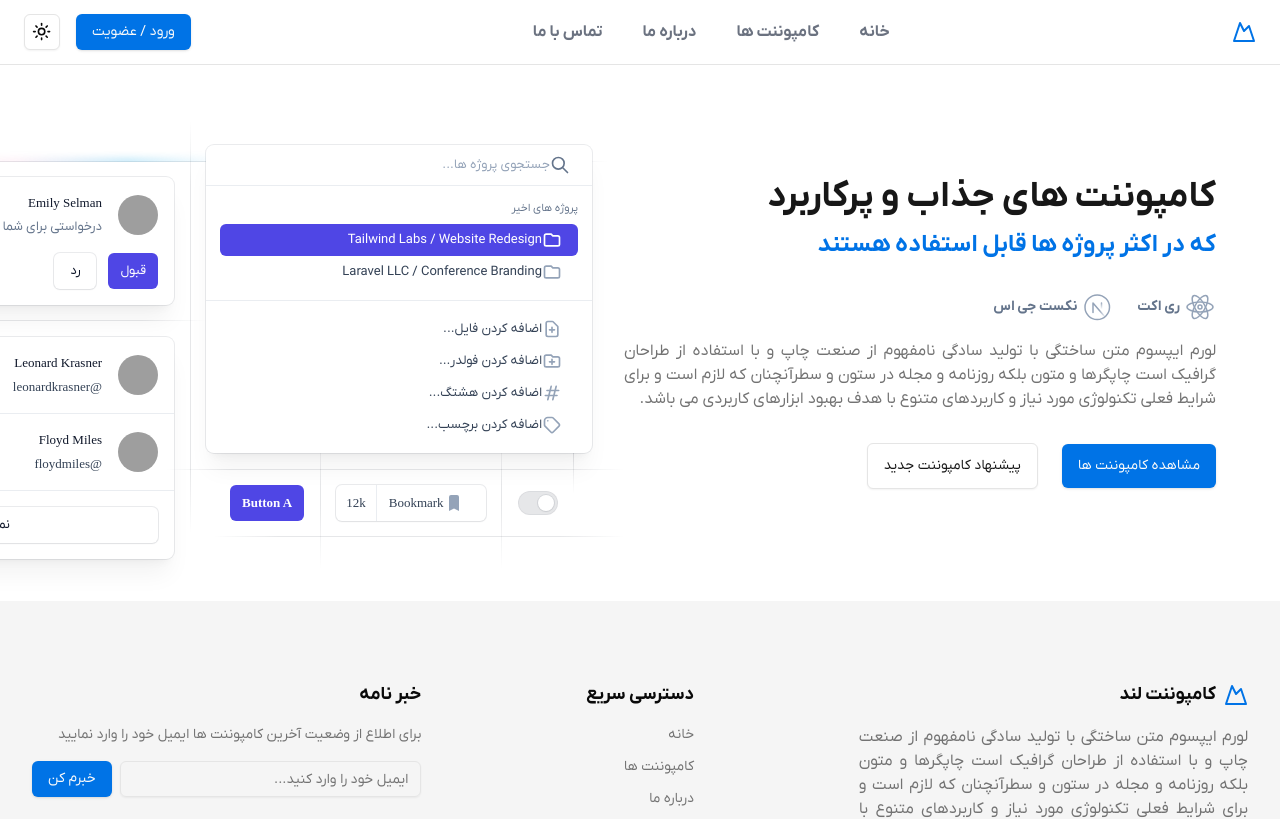
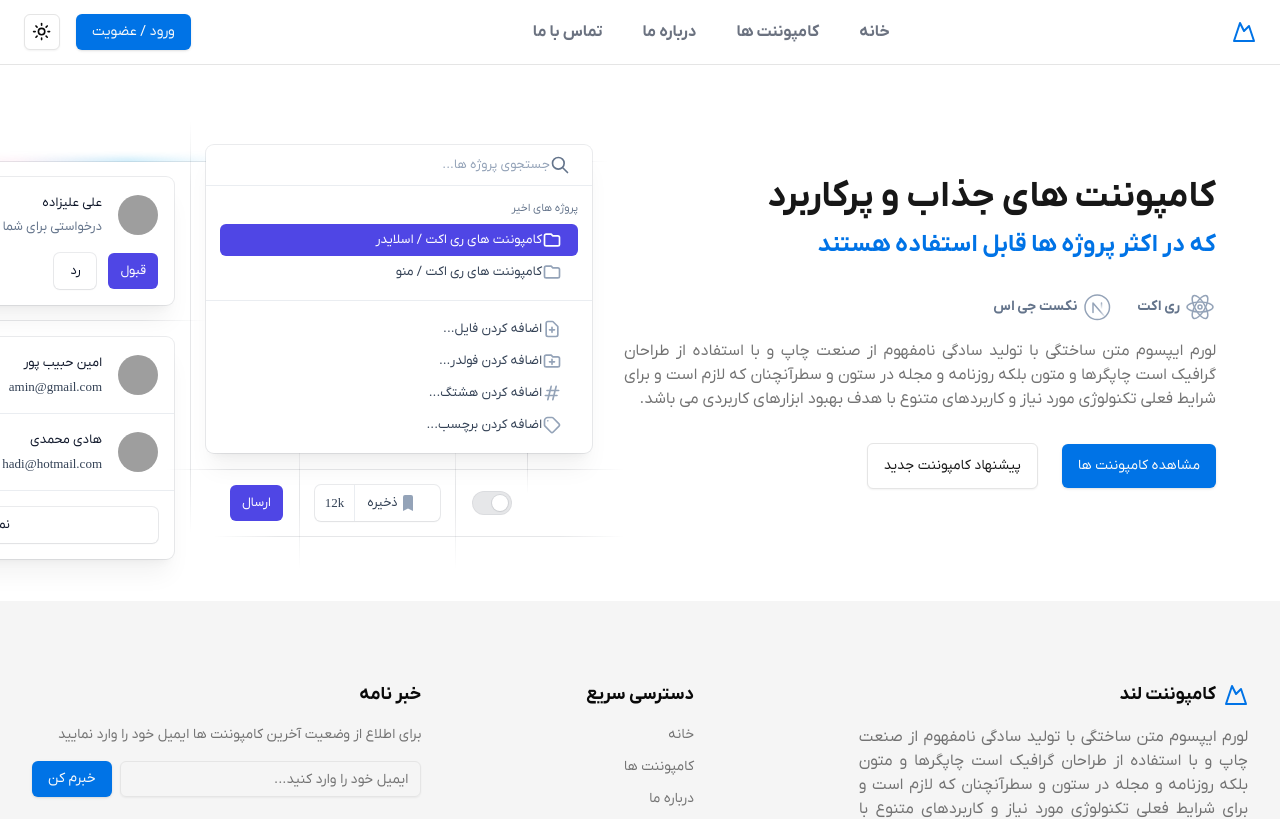
Before and after one commit to iraniangunner/componentland, a Next.js app: page / in a window 1280 px wide. Shown: the top 819 px of the page. Built offline with nearby package versions, Linux system fonts and the light colour scheme; grey boxes are pictures that could not be loaded.

Commit message:
make image persian

```diff
--- a/src/components/main-image.tsx
+++ b/src/components/main-image.tsx
@@ -40,7 +40,7 @@ export function MainImage() {
                       d="M3 7v10a2 2 0 002 2h14a2 2 0 002-2V9a2 2 0 00-2-2h-6l-2-2H5a2 2 0 00-2 2z"
                     ></path>
                   </svg>
-                  Tailwind Labs / Website Redesign
+                  کامپوننت های ری اکت / اسلایدر
                 </div>
                 <div className="flex items-center rounded-md p-1.5">
                   <svg
@@ -55,7 +55,7 @@ export function MainImage() {
                       d="M3 7v10a2 2 0 002 2h14a2 2 0 002-2V9a2 2 0 00-2-2h-6l-2-2H5a2 2 0 00-2 2z"
                     ></path>
                   </svg>
-                  Laravel LLC / Conference Branding
+                  کامپوننت های ری اکت / منو
                 </div>
               </div>
               <div className="border-t border-slate-400/20 dark:border-slate-50/20 px-3.5 py-3 font-regular">
@@ -136,11 +136,11 @@ export function MainImage() {
           </div>
           <div className="relative p-4">
             <div className="pointer-events-auto relative inline-flex rounded-md bg-white dark:bg-accent text-[0.8125rem] font-medium leading-5 text-slate-700 dark:text-slate-50 shadow-sm ring-1 ring-slate-700/10 dark:ring-slate-50/10 hover:bg-slate-50 dark:hover:bg-background hover:text-slate-900">
-              <div className="flex px-3 py-2">
+              <div className="flex px-3 py-2 font-regular">
                 <svg className="mr-2.5 h-5 w-5 flex-none fill-slate-400 dark:fill-slate-50">
                   <path d="M5 4a2 2 0 0 1 2-2h6a2 2 0 0 1 2 2v14l-5-2.5L5 18V4Z"></path>
                 </svg>
-                Bookmark
+                ذخیره
               </div>
               <div className="border-r border-slate-400/20 dark:border-slate-50/20 px-2.5 py-2">
                 12k
@@ -155,8 +155,8 @@ export function MainImage() {
             </div>
           </div>
           <div className="relative p-4">
-            <div className="pointer-events-auto rounded-md bg-indigo-600 px-3 py-2 text-[0.8125rem] font-semibold leading-5 text-white hover:bg-indigo-500">
-              Button A
+            <div className="pointer-events-auto rounded-md font-regular bg-indigo-600 px-3 py-2 text-[0.8125rem] font-semibold leading-5 text-white hover:bg-indigo-500">
+             ارسال
             </div>
           </div>
           <div className="z-0">
@@ -182,7 +182,7 @@ export function MainImage() {
                 <AvatarFallback>CN</AvatarFallback>
               </Avatar>
               <div className="mr-4 flex-auto">
-                <div className="font-medium">Emily Selman</div>
+                <div className="font-medium font-regular">علی علیزاده</div>
                 <div className="mt-1 text-slate-500 dark:text-slate-300 font-regular">
                   درخواستی برای شما ارسال شده
                 </div>
@@ -218,9 +218,9 @@ export function MainImage() {
                 <AvatarFallback>CN</AvatarFallback>
               </Avatar>
               <div className="mr-4 flex-auto">
-                <div className="font-medium">Leonard Krasner</div>
+                <div className="font-medium font-regular">امین حبیب پور</div>
                 <div className="mt-1 text-slate-700 dark:text-slate-300">
-                  @leonardkrasner
+                  amin@gmail.com
                 </div>
               </div>
               <div className="pointer-events-auto ml-4 flex-none font-regular rounded-md px-2 py-[0.3125rem] font-medium text-slate-700 dark:text-slate-50 shadow-sm ring-1 ring-slate-700/10 dark:ring-slate-50/10 dark:hover:bg-background hover:bg-slate-50">
@@ -241,9 +241,9 @@ export function MainImage() {
                 <AvatarFallback>CN</AvatarFallback>
               </Avatar>
               <div className="mr-4 flex-auto">
-                <div className="font-medium">Floyd Miles</div>
+                <div className="font-medium font-regular">هادی محمدی</div>
                 <div className="mt-1 text-slate-700 dark:text-slate-300">
-                  @floydmiles
+                  hadi@hotmail.com
                 </div>
               </div>
               <div className="pointer-events-auto ml-4 flex-none font-regular rounded-md px-2 py-[0.3125rem] font-medium text-slate-700 dark:text-slate-50 shadow-sm ring-1 ring-slate-700/10 dark:ring-slate-50/10 dark:hover:bg-background hover:bg-slate-50">
```
